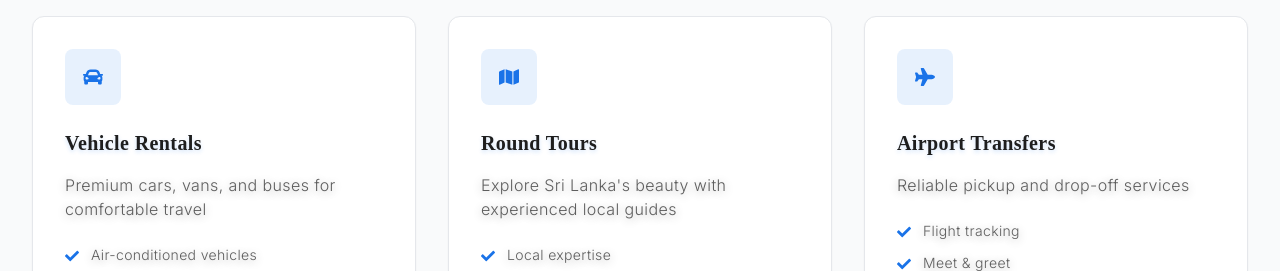
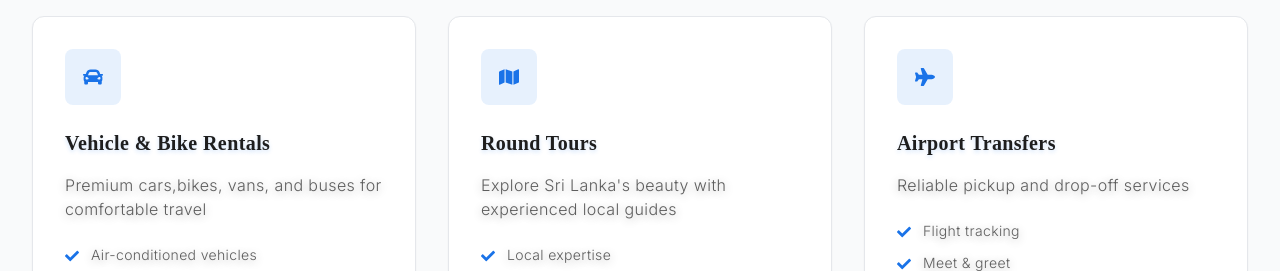
Before and after one commit to Shavinka2001/Dilshan-Travel-scape, a Next.js app: page / in a window 1280 px wide. Shown: the part 1080-1351 px from the top of the page. Built offline with nearby package versions, Linux system fonts and the light colour scheme; a web font is replaced by a local one.

Commit message:
feat: Update service title to include 'Bike' for clarity in offerings

```diff
--- a/src/data/siteData.js
+++ b/src/data/siteData.js
@@ -14,8 +14,8 @@ export const siteConfig = {
 export const services = [
   {
     id: 1,
-    title: "Vehicle Rentals",
-    description: "Premium cars, vans, and buses for comfortable travel",
+    title: "Vehicle & Bike Rentals",
+    description: "Premium cars,bikes, vans, and buses for comfortable travel",
     icon: "🚗",
     features: ["Air-conditioned vehicles", "Professional drivers", "GPS tracking", "24/7 support"]
   },
```
